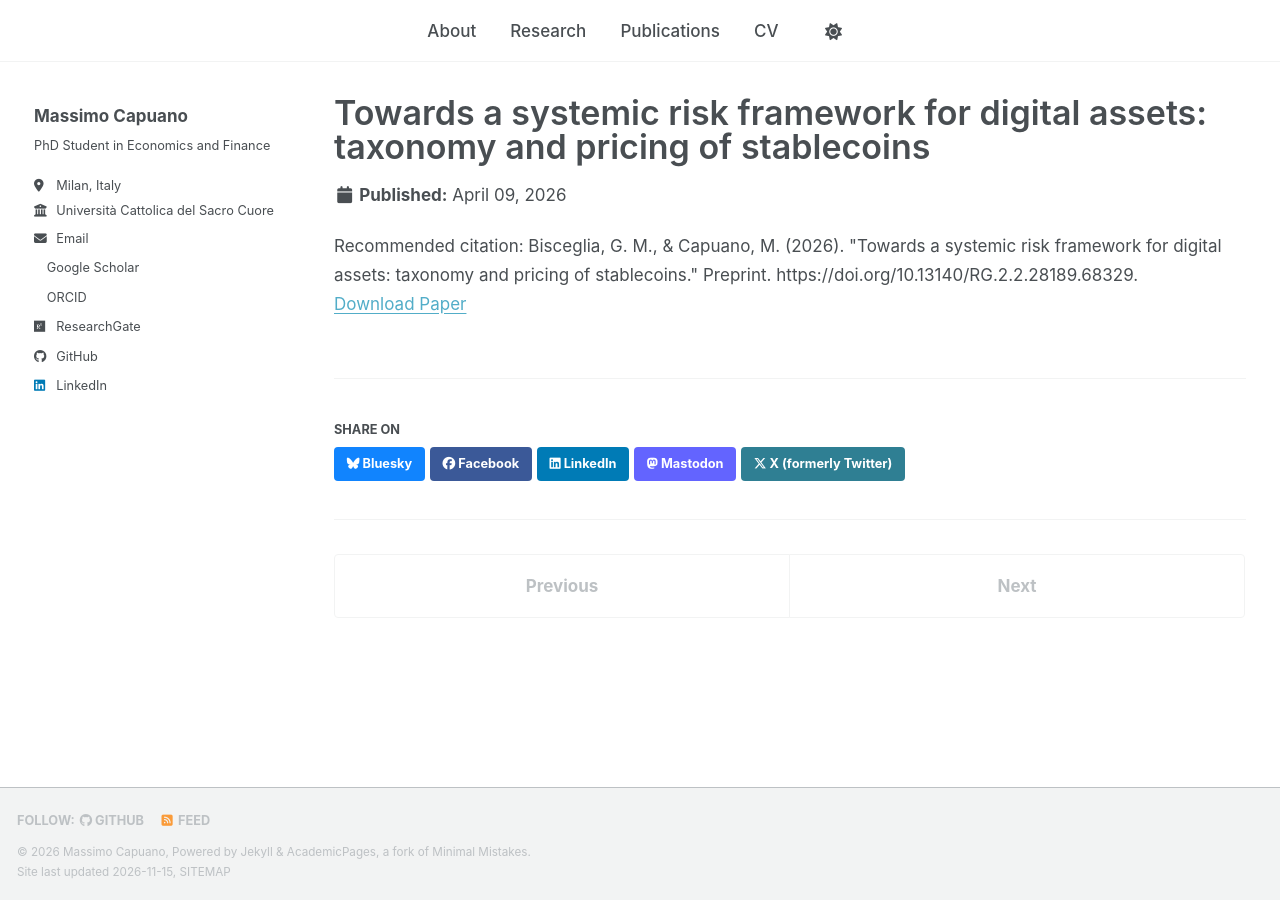
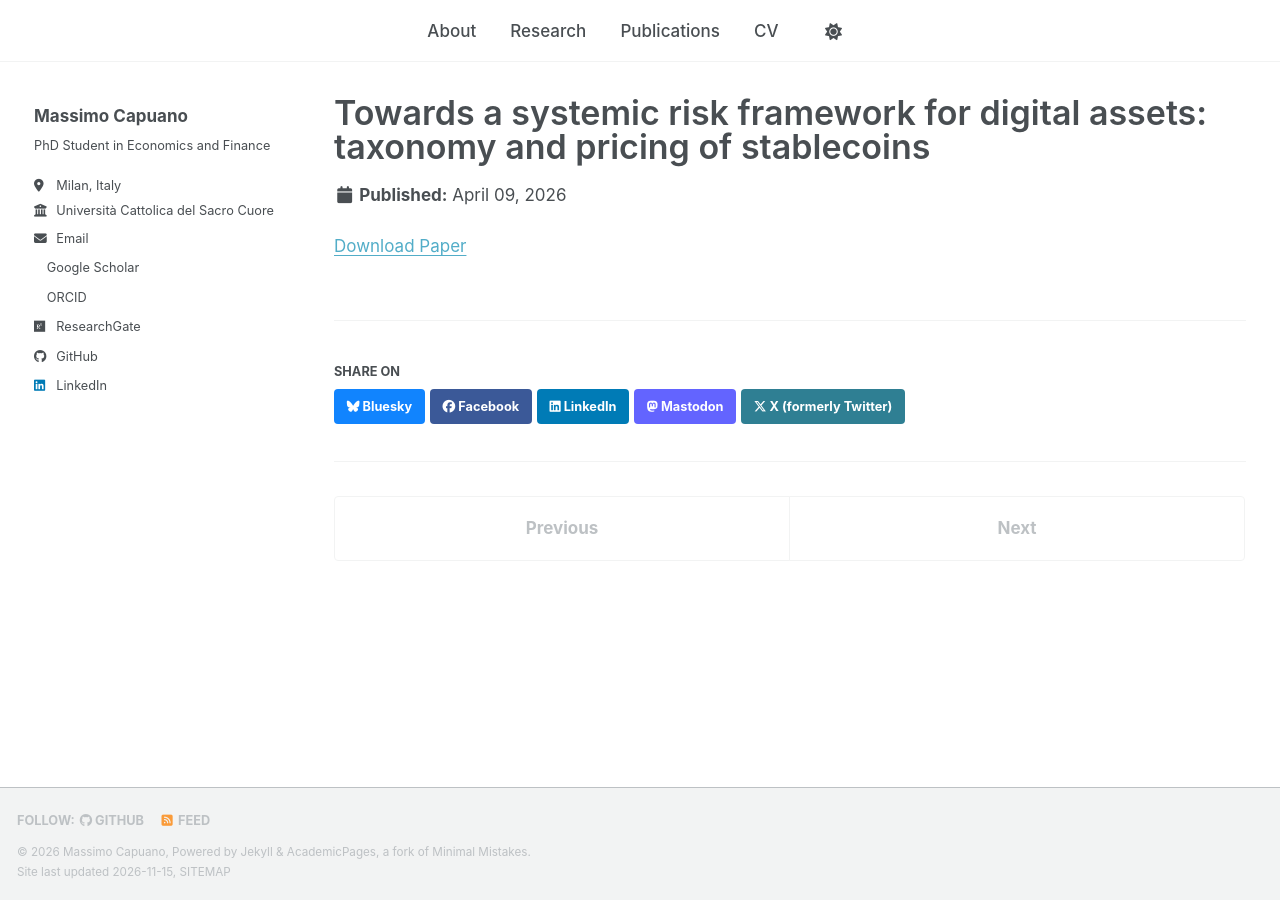
Before and after one commit to capuanomassimo/capuanomassimo.github.io, a Jekyll site: the page built from _publications/2026-04-09-towards-systemic-risk-framework-stablecoins.md, in a window 1280 px wide. Built offline with Jekyll 4.4.1, drawn with Linux system fonts in a browser that asks for light colours; a script bundle is joined from its source files by our own code; a style sheet for code colours, icons or effects is not loaded.

Commit message:
Clean publication metadata and remove abstracts

```diff
--- a/_publications/2026-04-09-towards-systemic-risk-framework-stablecoins.md
+++ b/_publications/2026-04-09-towards-systemic-risk-framework-stablecoins.md
@@ -4,8 +4,7 @@ collection: publications
 category: working-papers
 permalink: /publication/towards-systemic-risk-framework-stablecoins/
 date: 2026-04-09
+authors: "Grazia Maria Bisceglia and Massimo Capuano"
 type: "Preprint"
-excerpt: "Develops a taxonomy of stablecoin designs and a unified pricing framework, examining their structural fragilities and systemic implications."
 paperurl: "https://doi.org/10.13140/RG.2.2.28189.68329"
-citation: 'Bisceglia, G. M., & Capuano, M. (2026). "Towards a systemic risk framework for digital assets: taxonomy and pricing of stablecoins." Preprint. https://doi.org/10.13140/RG.2.2.28189.68329.'
 ---
```
